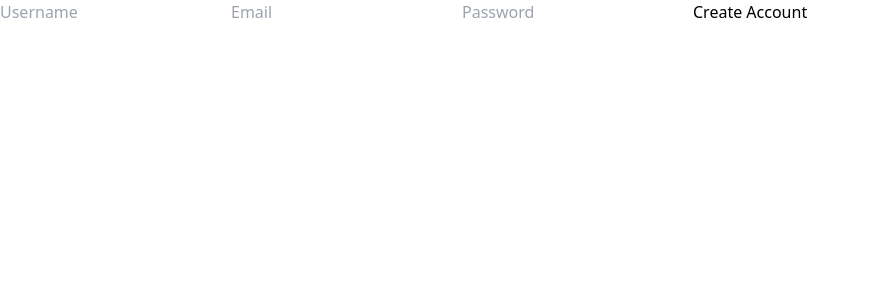
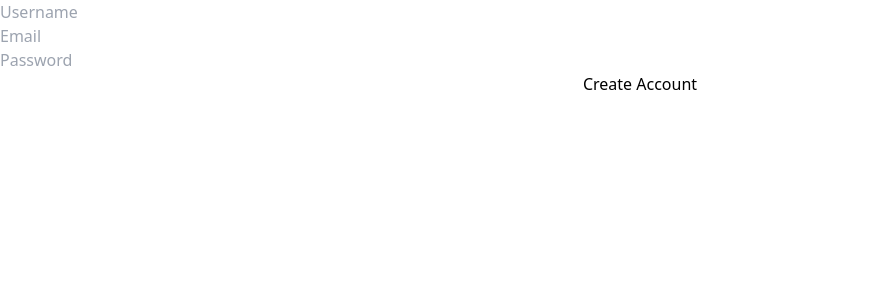
Before and after one commit to jliliflora/carrot-market-app, a Next.js app: page /form in a window 1280 px wide. Shown: the top 300 px of the page, without its empty margins (0-869 px from the left). Built offline with nearby package versions, Linux system fonts and the light colour scheme.

Commit message:
react-hook-form

```diff
--- a/pages/form.tsx
+++ b/pages/form.tsx
@@ -1,3 +1,4 @@
+import { watch } from "fs";
 import { useForm } from "react-hook-form";
 
 // Less code (c)
@@ -11,19 +12,35 @@ interface LoginForm {
   username: string;
   password: string;
   email: string;
+  errors?: string;
 }
 
 export default function Forms() {
-  const { register, handleSubmit } = useForm<LoginForm>();
+  const {
+    register,
+    handleSubmit,
+    formState: { errors },
+    watch,
+    setError,
+    setValue,
+    reset,
+    resetField,
+  } = useForm<LoginForm>({
+    mode: "onChange",
+  });
   const onValid = (data: LoginForm) => {
     console.log("im valid bby");
   };
   const onInvalid = (errors: FieldErrors) => {
     console.log(errors);
   };
+  console.log(watch("email"));
 
   return (
-    <form onSubmit={handleSubmit(onValid, onInvalid)}>
+    <form
+      style={{ display: "flex", flexDirection: "column" }}
+      onSubmit={handleSubmit(onValid, onInvalid)}
+    >
       <input
         {...register("username", {
           required: "Username is required",
@@ -35,13 +52,21 @@ export default function Forms() {
         type="text"
         placeholder="Username"
       />
+      {errors.username?.message}
+
       <input
         {...register("email", {
           required: "Email is required",
+          validate: {
+            notGmail: (value) =>
+              !value.includes("@gmail.com") || "Gmail is not allowed",
+          },
         })}
         type="email"
         placeholder="Email"
       />
+      {errors.email?.message}
+
       <input
         {...register("password", {
           required: "Password is required",
@@ -49,7 +74,10 @@ export default function Forms() {
         type="password"
         placeholder="Password"
       />
+      {errors.password?.message}
+
       <input type="submit" value="Create Account" />
+      {errors.errors?.message}
     </form>
   );
 }
```
